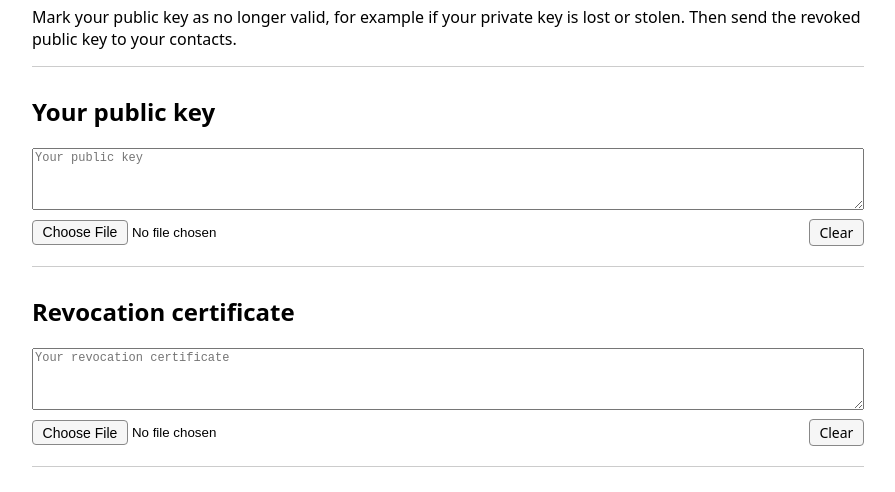
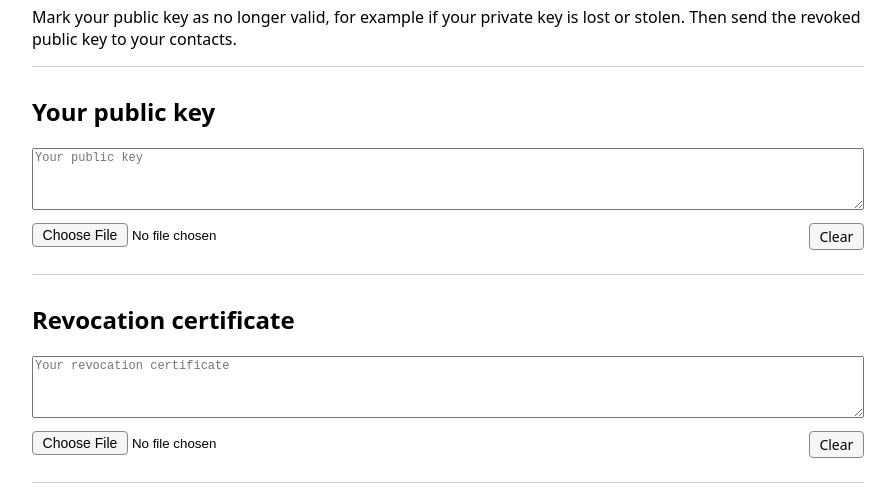
Before and after one commit to yilinfang/pgp-tool, a website with bundled scripts: page src/pages/revoke.html in a window 1280 px wide. Shown: the part 80-572 px from the top of the page, without its empty margins (192-1087 px from the left). Built offline with nearby package versions, Linux system fonts and the light colour scheme.

Commit message:
feat: put each page's action in its own section
End every page with a section named after its action, with one line of
text, the action button, the status and the output. Move the message
input into that section, and give the generate page a "Key details"
section for its inputs. On the revoke page this keeps the Revoke button
away from the "Revoked public key" heading.

Give buttons and file pickers vertical margins so that they are not too
close to the text boxes above them, and float Clear to the right end of
its line with CSS only.

Co-Authored-By: Claude Opus 5.5 <noreply@anthropic.com>

```diff
--- a/src/css/common.css
+++ b/src/css/common.css
@@ -5,6 +5,7 @@ body {
   padding: 0 1rem;
 }
 section {
+  display: flow-root;
   border-top: 1px solid #ccc;
   padding: 0.5rem 0 1rem;
 }
@@ -22,22 +23,18 @@ pre.info {
 pre.err {
   color: #b00;
 }
-input[type="file"],
 label {
   display: block;
   margin: 0.25rem 0;
 }
-.row {
-  display: flex;
-  align-items: center;
-  gap: 0.5rem;
-  margin: 0.25rem 0;
+section button,
+section input[type="file"] {
+  margin: 0.5rem 0;
+  vertical-align: middle;
 }
-.row input[type="file"] {
-  margin: 0;
-}
-.row [data-clear] {
-  margin-left: auto;
+/* Keep Clear at the right end of its line, away from the action button. */
+button[data-clear] {
+  float: right;
 }
 button,
 a.home,
--- a/src/pages/revoke.html
+++ b/src/pages/revoke.html
@@ -23,14 +23,8 @@
           spellcheck="false"
           placeholder="Your public key"
         ></textarea>
-        <div class="row">
-          <input
-            type="file"
-            id="revKeyFile"
-            accept=".asc,.gpg,.pgp,.key,.txt"
-          />
-          <button type="button" data-clear="revKey revKeyFile">Clear</button>
-        </div>
+        <input type="file" id="revKeyFile" accept=".asc,.gpg,.pgp,.key,.txt" />
+        <button type="button" data-clear="revKey revKeyFile">Clear</button>
       </section>
 
       <section>
@@ -41,14 +35,13 @@
           spellcheck="false"
           placeholder="Your revocation certificate"
         ></textarea>
-        <div class="row">
-          <input type="file" id="revCertFile" accept=".asc,.rev,.txt" />
-          <button type="button" data-clear="revCert revCertFile">Clear</button>
-        </div>
+        <input type="file" id="revCertFile" accept=".asc,.rev,.txt" />
+        <button type="button" data-clear="revCert revCertFile">Clear</button>
       </section>
 
       <section>
-        <h2>Revoked public key</h2>
+        <h2>Revoke</h2>
+        <p>Make a revoked copy of your public key with the certificate.</p>
         <button type="button" id="revBtn">Revoke</button>
         <pre class="info" id="revStatus"></pre>
         <textarea id="revOut" rows="4" spellcheck="false" readonly></textarea>
```
Also changed, not shown: src/pages/decrypt.html (+3 -10 lines), src/pages/encrypt.html (+3 -10 lines), src/pages/generate.html (+6 -0 lines), src/pages/sign.html (+6 -11 lines), src/pages/verify.html (+2 -5 lines).
